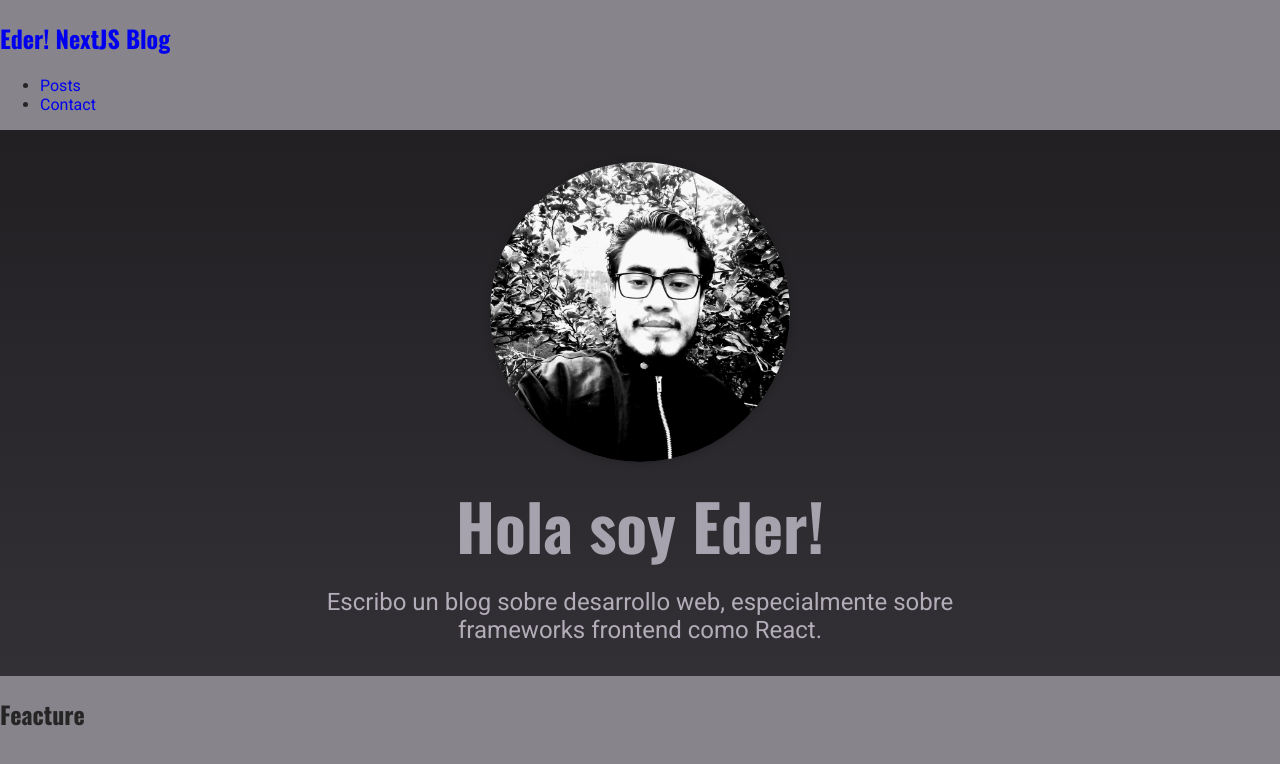
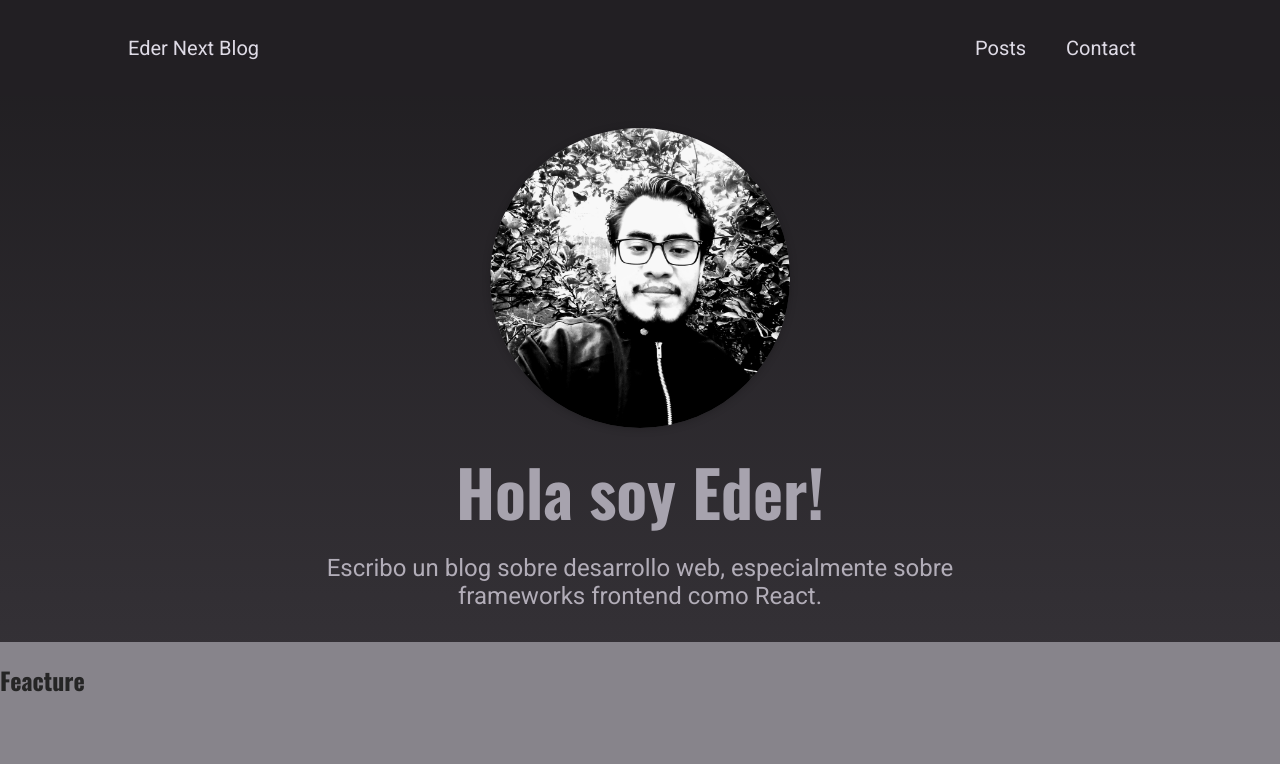
Before and after one commit to chlrobert93/BlogNextJS, a Next.js app: page / in a window 1280 px wide. Shown: the top 764 px of the page. Built offline with nearby package versions, Linux system fonts and the light colour scheme.

Commit message:
Agregar estilo y un logotipo

```diff
--- a/components/layout/logo.js
+++ b/components/layout/logo.js
@@ -1,8 +1,8 @@
+import classes from './logo.module.css';
+
 function Logo (){
     return(
-        <div>
-            <h2>Eder! NextJS Blog</h2>
-        </div>
+       <div clasName={classes.logo}> Eder Next Blog</div>
     );
 }
 
--- /dev/null
+++ b/components/layout/logo.module.css
@@ -0,0 +1,13 @@
+.logo {
+    text-transform: uppercase;
+    font-size: var(--size-5);
+    font-weight: bold;
+    font-family: 'Oswald', sans-serif;
+    color: var(--color-grey-50);
+  }
+
+  @media (min-width: 768px) {
+    .logo {
+      font-size: var(--size-8);
+    }
+  }
--- a/components/layout/main-navigation.js
+++ b/components/layout/main-navigation.js
@@ -1,9 +1,11 @@
 import Link from 'next/link';
 import Logo from './logo';
 
+import classes from './main-navigation.module.css';
+
 function MianNavigation() {
   return (
-    <header>
+    <header className={classes.header}>
         {/* Para cualquier elemento */}
       <Link href='/'>
         <a>
--- /dev/null
+++ b/components/layout/main-navigation.module.css
@@ -0,0 +1,42 @@
+.header {
+    width: 100%;
+    height: 6rem;
+    background-color: var(--color-grey-900);
+    display: flex;
+    justify-content: space-between;
+    align-items: center;
+    padding: 0 10%;
+  }
+
+  .header ul {
+    list-style: none;
+    display: flex;
+    align-items: baseline;
+    margin: 0;
+    padding: 0;
+  }
+
+  .header li {
+    margin: 0 var(--size-4);
+  }
+
+  .header a {
+    color: var(--color-grey-100);
+    font-size: var(--size-4);
+  }
+
+  .header a:hover,
+  .header a:active,
+  .header a.active {
+    color: var(--color-grey-200);
+  }
+
+  @media (min-width: 768px) {
+    .header ul {
+      gap: 0.5rem;
+    }
+
+    .header a {
+      font-size: var(--size-5);
+    }
+  }
```
